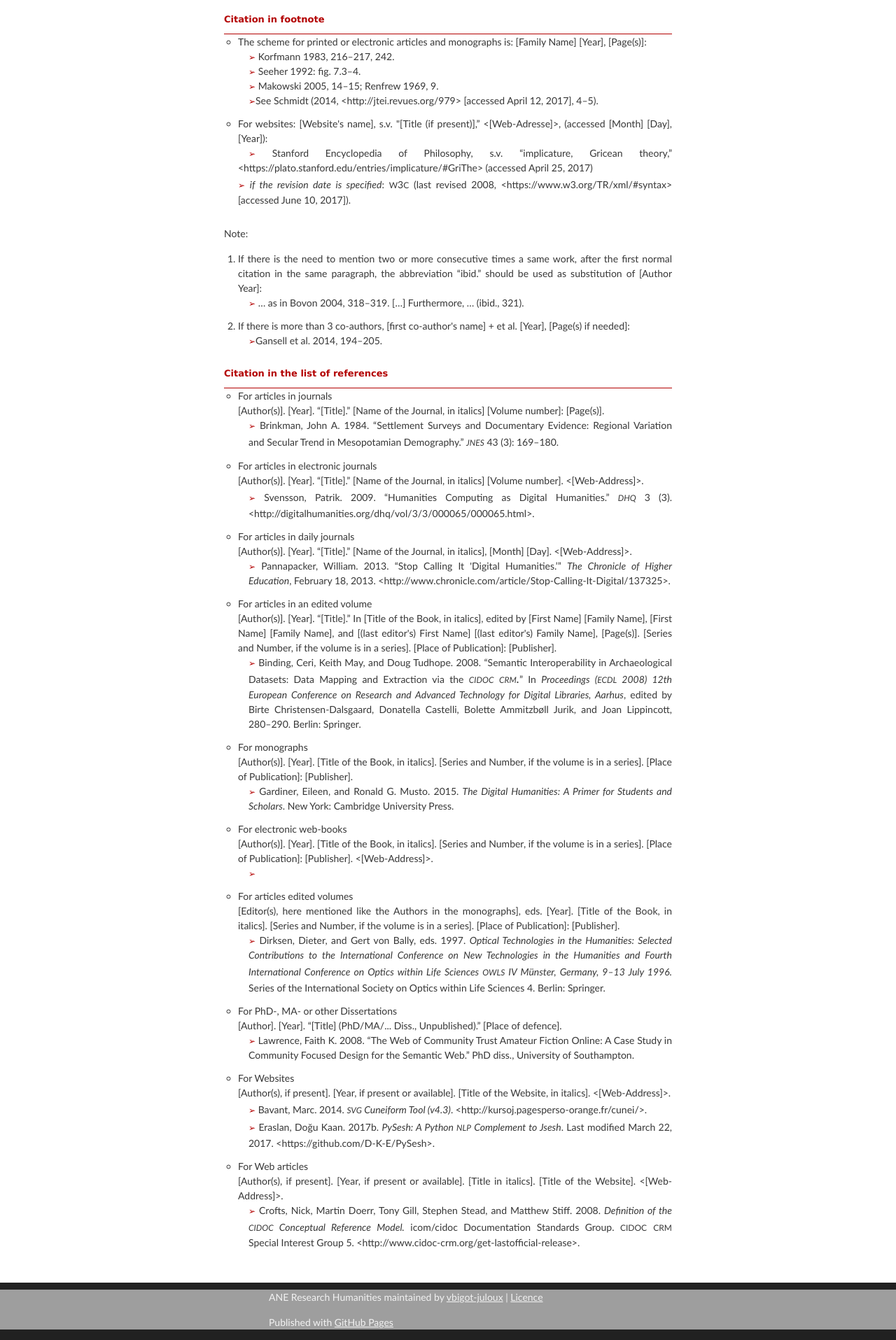
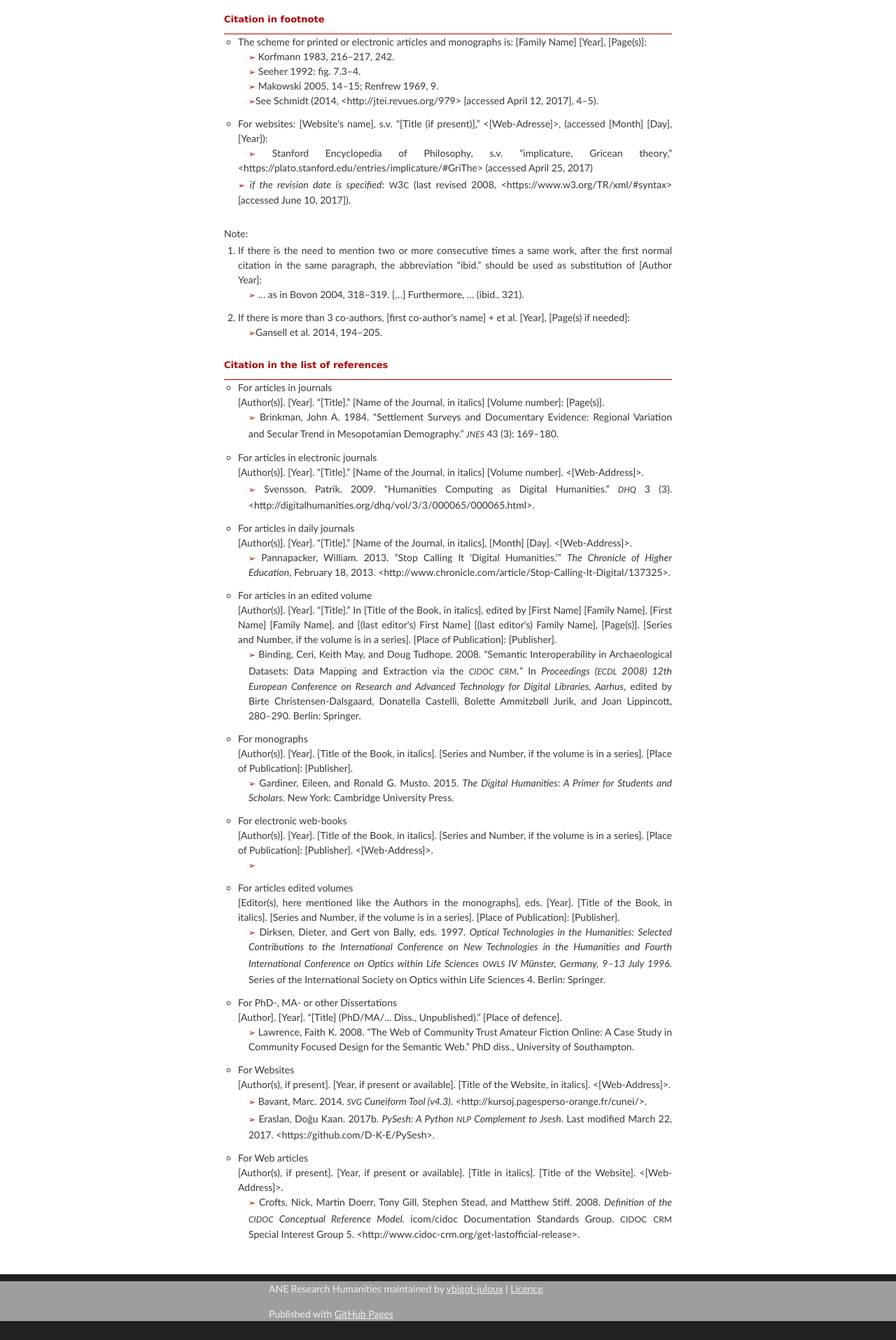
Before and after one commit to vbigot-juloux/ane-research-humanities, a Jekyll site: the page built from docs/Guidelines.md, in a window 1280 px wide. Shown: the part 1111-3026 px from the top of the page at 70% size. Built offline with Jekyll 4.4.1, drawn with Linux system fonts in a browser that asks for light colours; the repository's description, which GitHub fills in, is left out; grey boxes are pictures that could not be loaded.

Commit message:
Update Guidelines.md

```diff
--- a/docs/Guidelines.md
+++ b/docs/Guidelines.md
@@ -70,7 +70,7 @@ April 12, 2017], 4–5).
 
 
 Note:
-<ul style="list-style-type:decimal">
+<ul style="list-style-type:decimal; margin-top: -12px">
   <li style="padding-bottom: 12px; text-align: justify">If there is the need to mention two or more consecutive times a same work, after the first normal citation in the same paragraph, the abbreviation “ibid.” should be used as substitution of [Author Year]:<br />
    <span style="padding-left: 15px; display: inline-block">
      <span style="color:#b30000; font-size: 12px;">&#x27A2;</span> … as in Bovon 2004, 318–319. […] Furthermore, … (ibid., 321).</span>
```
